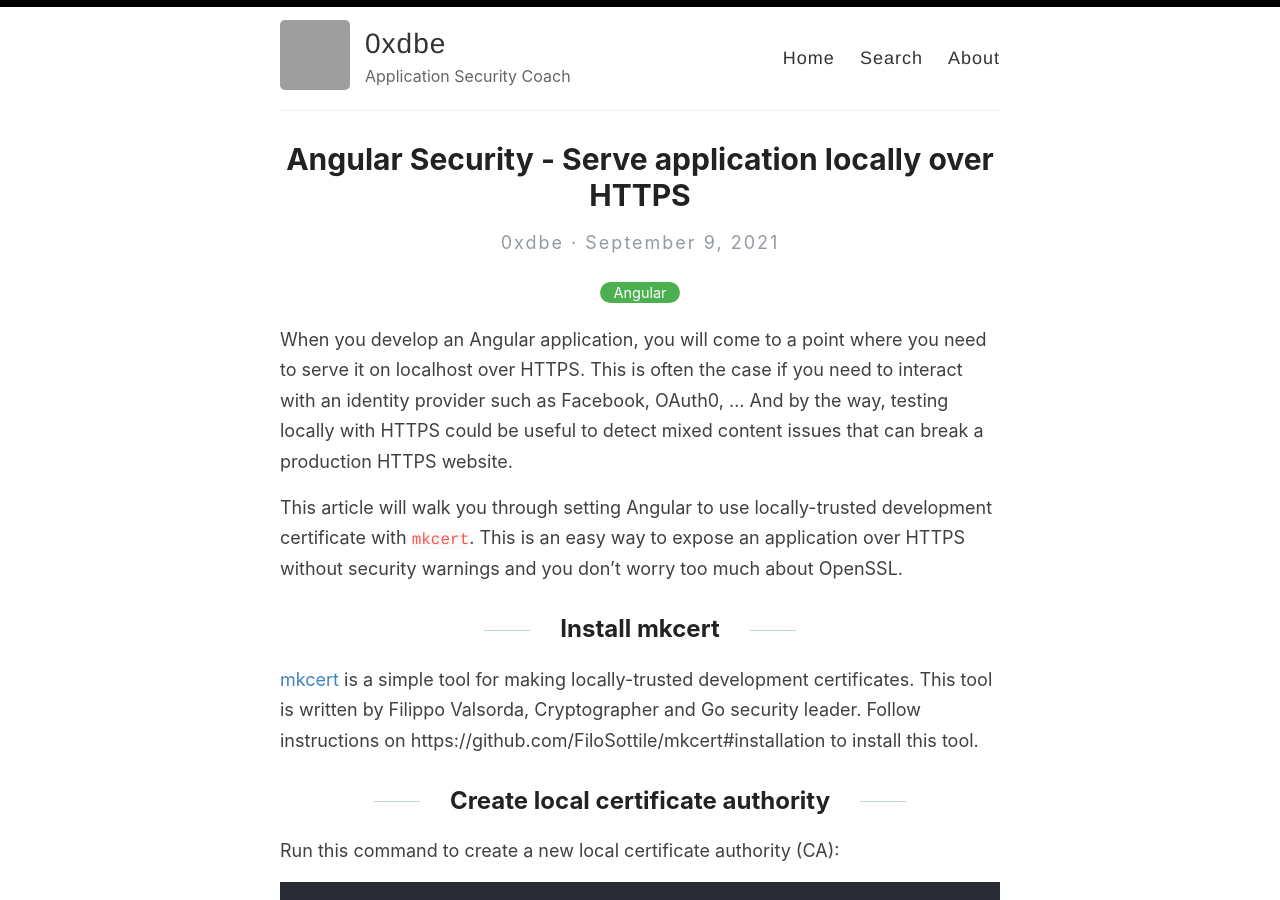
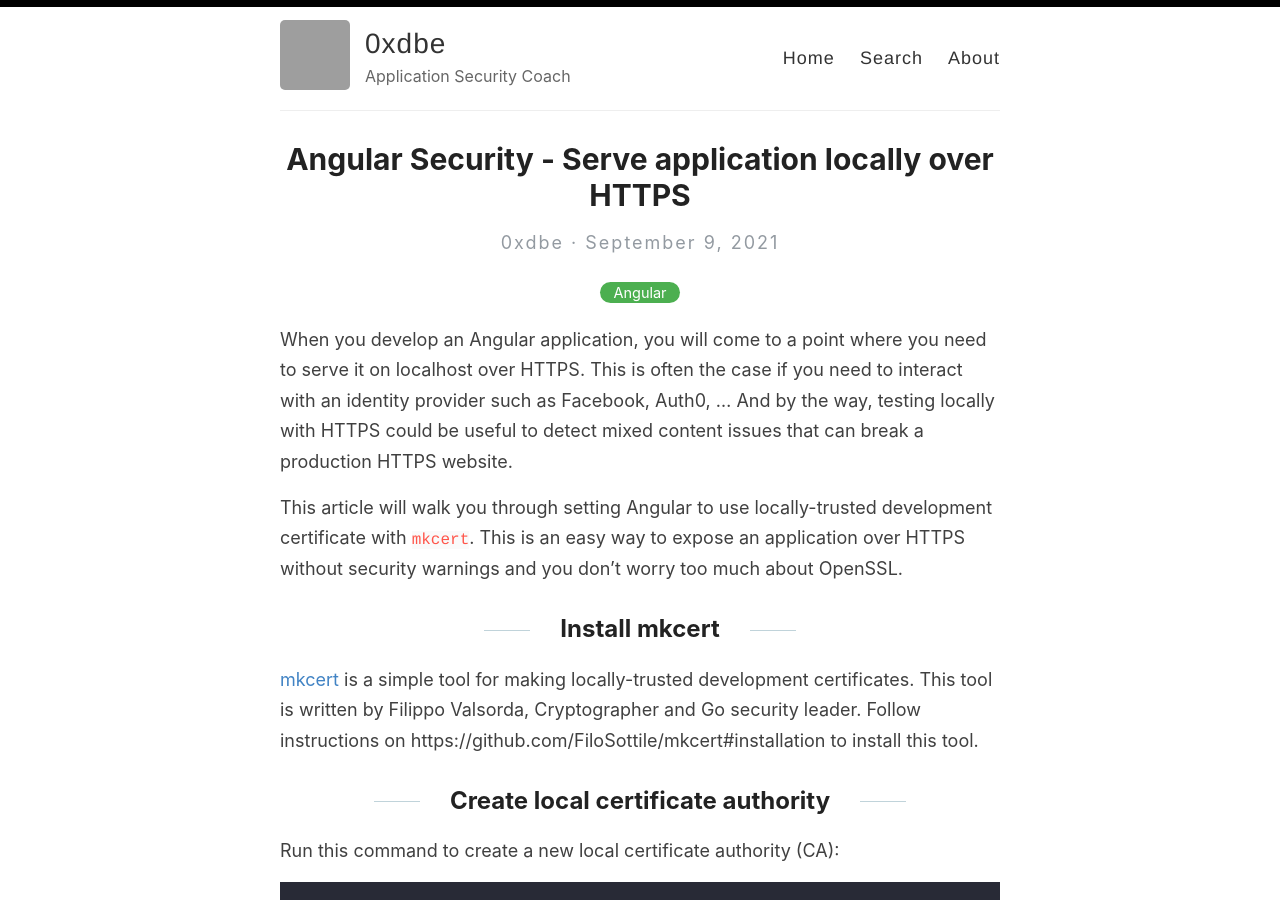
Before and after one commit to 0xdbe/0xdbe.github.io, a Jekyll site: the page built from _posts/2021-09-09-AngularSecurity-ServeApplicationLocallyOverHttps.md, in a window 1280 px wide and 900 px high. Built offline with Jekyll 4.4.1, drawn with Linux system fonts in a browser that asks for light colours; part of the change alters nothing that is shown; grey boxes are pictures that could not be loaded.

Commit message:
fix AngularSecurity ServeApplicationLocallyOverHttps

```diff
--- a/_posts/2021-09-09-AngularSecurity-ServeApplicationLocallyOverHttps.md
+++ b/_posts/2021-09-09-AngularSecurity-ServeApplicationLocallyOverHttps.md
@@ -1,14 +1,15 @@
 ---
 layout: post
 title: Angular Security - Serve application locally over HTTPS
-date: 20210909
+date: '2021-09-09'
+description: This article will walk you through setting Angular to use locally-trusted development certificate with mkcert.
 published: true
 categories: [Angular]
 tags: Security, AppSec, Angular
 canonical_url: https://0xdbe.github.io/AngularSecurity-ServeApplicationLocallyOverHttps/
 ---
 
-When you develop an Angular application, you will come to a point where you need to serve it on localhost over HTTPS. This is often the case if you need to interact with an identity provider such as Facebook, OAuth0, ... And by the way, testing locally with HTTPS could be useful to detect mixed content issues that can break a production HTTPS website.
+When you develop an Angular application, you will come to a point where you need to serve it on localhost over HTTPS. This is often the case if you need to interact with an identity provider such as Facebook, Auth0, ... And by the way, testing locally with HTTPS could be useful to detect mixed content issues that can break a production HTTPS website.
 
 This article will walk you through setting Angular to use locally-trusted development certificate with ``mkcert``. This is an easy way to expose an application over HTTPS without security warnings and you don't worry too much about OpenSSL.
 
```
